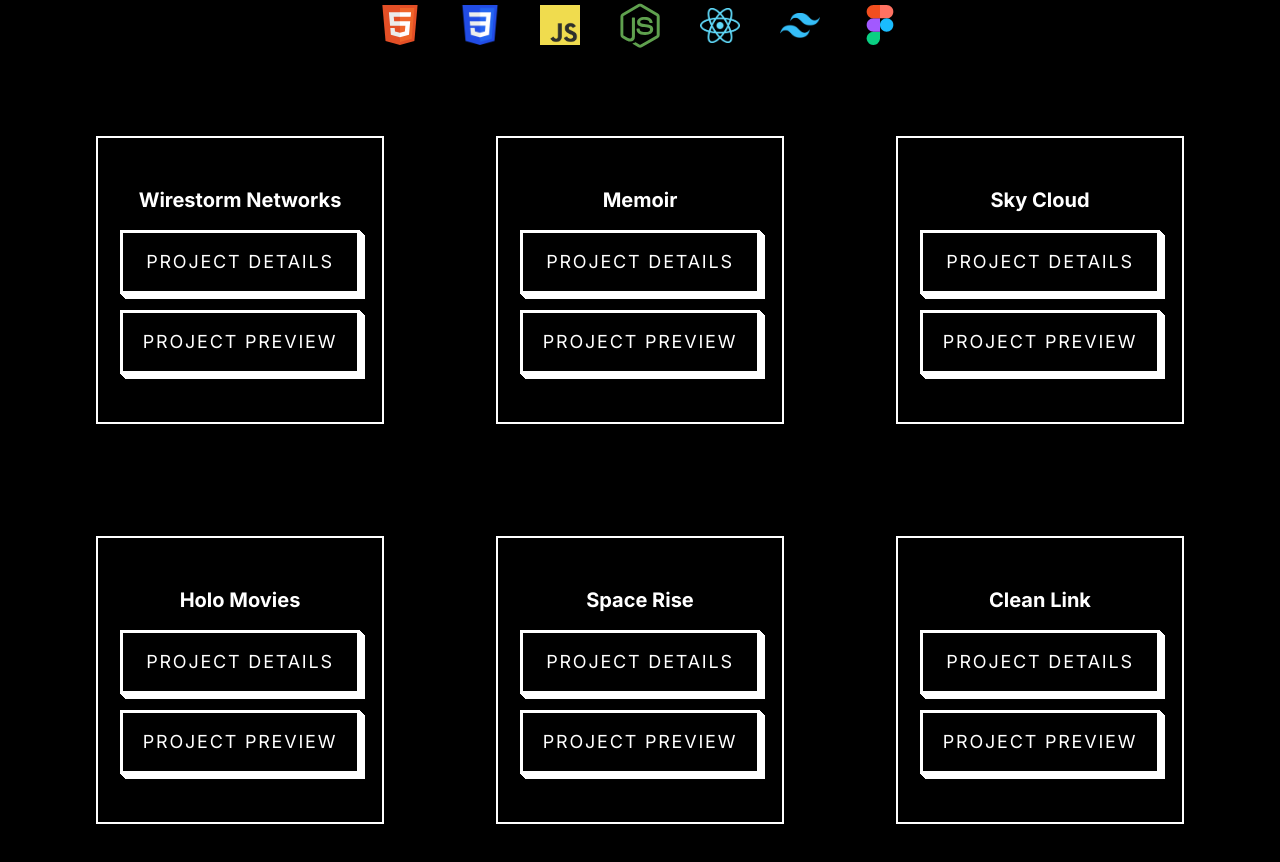
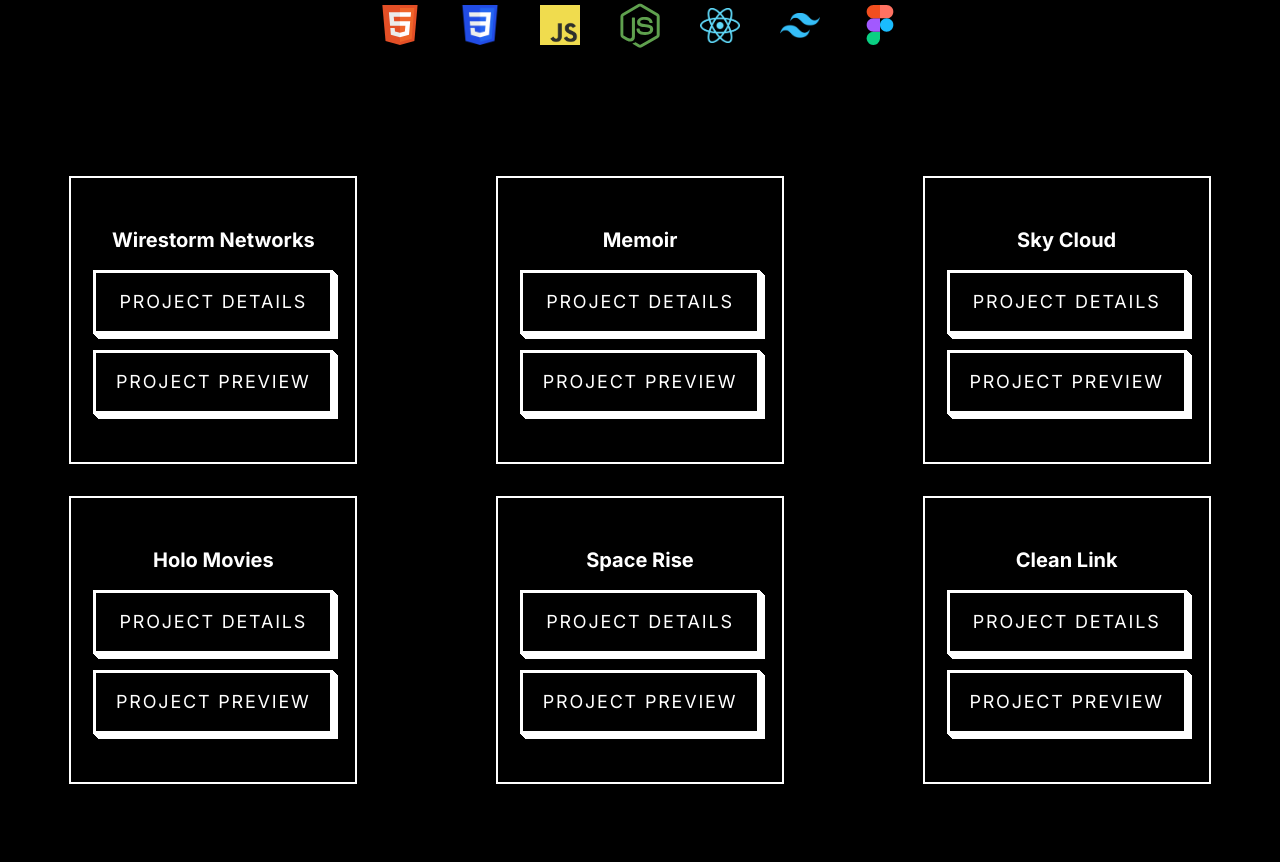
Before and after one commit to as9284/as-portfolio-v2, a React (Vite) app: page / in a window 1280 px wide. Shown: the part 720-1582 px from the top of the page. Built offline with nearby package versions, Linux system fonts and the light colour scheme.

Commit message:
Update project positioning to use grid instead of flex

```diff
--- a/src/components/Projects.jsx
+++ b/src/components/Projects.jsx
@@ -22,7 +22,7 @@
   const [selectedProject, setSelectedProject] = useState(null);
 
   return (
-    <div className="w-full flex flex-wrap flex-col md:flex-row justify-center items-center gap-12 md:gap-28 z-10">
+    <div className="w-full place-items-center justify-items-center grid grid-cols-1 sm:grid-cols-2 lg:grid-cols-3 gap-8 z-10">
       {projectsData.map((project) => (
         <div
           key={project.id}
```
